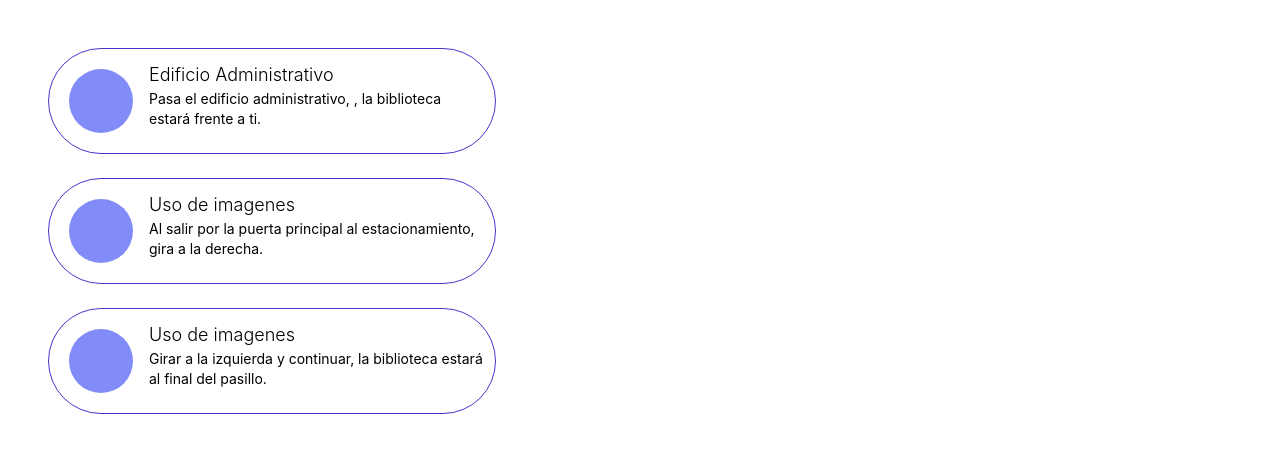
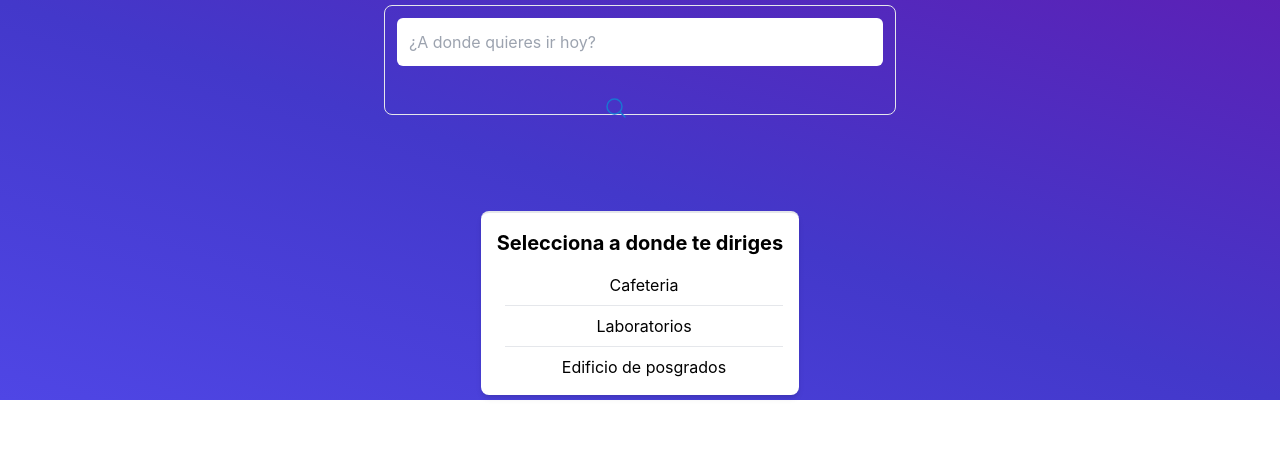
Before and after one commit to Jessthesaver/uach-map, a React (Create React App) app: page /administrativo in a window 1280 px wide. Shown: the top 452 px of the page. Built offline with nearby package versions, Linux system fonts and the light colour scheme.

Commit message:
mejoras del router

```diff
--- a/src/App.tsx
+++ b/src/App.tsx
@@ -1,14 +1,29 @@
 import React from "react";
 import "./App.css";
+import { BrowserRouter, Routes, Route } from "react-router-dom";
 import Home from "./views/home";
-import MapNavigator from "./views/maps/map";
 import AdministrativoLaboratorios from "./views/maps/Administrativo-Laboratorios";
 import AdministrativoCafeteria from "./views/maps/Administrativo-Cafeteria";
+import Administrativo from "./views/startPoints/Administrativo";
 
 function App() {
   return (
     <div className="App">
-      <AdministrativoCafeteria></AdministrativoCafeteria>
+      <BrowserRouter>
+        <Routes>
+          <Route path="/">
+            <Route index element={<Home />} />
+            <Route path="/administrativo">
+              <Route index element={<Administrativo />} />
+              <Route
+                path="laboratorios"
+                element={<AdministrativoLaboratorios />}
+              />
+              <Route path="cafeteria" element={<AdministrativoCafeteria />} />
+            </Route>
+          </Route>
+        </Routes>
+      </BrowserRouter>
     </div>
   );
 }
--- a/src/views/home.tsx
+++ b/src/views/home.tsx
@@ -1,49 +1,25 @@
 import { Box } from "@mui/material";
 
-export default function Home() {
+export default function Administrativo() {
   return (
-    <Box className="relative h-[400px] bg-gradient-to-tr from-indigo-600 via-indigo-700 to-violet-800">
+    <Box className="relative h-[200px] bg-gradient-to-tr from-indigo-600 via-indigo-700 to-violet-800">
       <Box className="flex flex-col gap-4 justify-center items-center w-full h-full px-3 md:px-0">
         <h1 className="text-4xl md:text-5xl lg:text-6xl font-bold text-white">
-          Bienvenido a el mapa interactivo de facultad de ingenieria!
+          Selecciona el punto de partida
         </h1>
-
-        <div className="relative p-3 border border-gray-200 rounded-lg w-full max-w-lg">
-          <input
-            type="text"
-            className="rounded-md w-full p-3 "
-            placeholder="¿A donde quieres ir hoy?"
-          />
-
-          <button type="submit" className="absolute right-6 top-6">
-            <svg
-              xmlns="http://www.w3.org/2000/svg"
-              fill="none"
-              viewBox="0 0 24 24"
-              stroke-width="1.5"
-              stroke="currentColor"
-              className="w-6 h-6">
-              <path
-                stroke-linecap="round"
-                stroke-linejoin="round"
-                d="M21 21l-5.197-5.197m0 0A7.5 7.5 0 105.196 5.196a7.5 7.5 0 0010.607 10.607z"
-              />
-            </svg>
-          </button>
-        </div>
       </Box>
       <div className="max-w-sm mx-auto mt-20 p-4 shadow-md rounded-lg border-t-2 border-indigo-700">
         <div className="flex justify-between pb-4">
-          <p className="font-bold text-xl">Lugares más comunes</p>
+          <p className="font-bold text-xl">Selecciona tu punto de partida</p>
         </div>
         <div className="flex flex-col gap-2 pl-2">
+          <a href="administrativo">Secretaria administrativa</a>
+          <hr />
           <a href="#">Sala de examenes profesionales</a>
           <hr />
           <a href="#">Auditorio Aguilera Baca</a>
           <hr />
           <a href="#">Sala de seminarios</a>
-          <hr />
-          <a href="#">Secretaria administrativa</a>
           <hr />
           <a href="#">Edificio de posgrados</a>
         </div>
--- a/src/views/maps/Administrativo-Cafeteria.tsx
+++ b/src/views/maps/Administrativo-Cafeteria.tsx
@@ -1,14 +1,18 @@
+import { Box } from "@mui/material";
+
 export default function AdministrativoCafeteria() {
   return (
     <>
+      <Box className="relative h-[100px] bg-gradient-to-tr from-indigo-600 via-indigo-700 to-violet-800">
+        <Box className="flex flex-col gap-4 justify-center items-center w-full h-full px-3 md:px-0"></Box>
         <div className="flex flex-col max-w-md m-12">
           <div className="flex flex-col rounded-full sm:flex-row border border-indigo-700 py-1 px-1 w-full text-center sm:text-left">
             <div className="flex-shrink-0  m-4 w-16 h-16 rounded-full bg-indigo-400 self-center"></div>
             <div className="flex flex-col py-2 pr-2">
               <h1 className="text-lg font-light">Edificio Administrativo</h1>
               <p className="text-sm font-hairline">
-              Pasa el edificio administrativo, , la biblioteca estará frente a
-              ti.
+                Pasa el edificio administrativo, al salir por la puerta
+                principal al estacionamiento.
               </p>
             </div>
           </div>
@@ -18,8 +22,8 @@ export default function AdministrativoCafeteria() {
             <div className="flex flex-col py-2 pr-2">
               <h1 className="text-lg font-light">Uso de imagenes</h1>
               <p className="text-sm font-hairline">
-              Al salir por la puerta principal al estacionamiento, gira a la
-              derecha.
+                Gira a la derecha, la biblioteca estará frente a ti, girar a la
+                izquierda y continuar.
               </p>
             </div>
           </div>
@@ -29,13 +33,13 @@ export default function AdministrativoCafeteria() {
             <div className="flex flex-col py-2 pr-2">
               <h1 className="text-lg font-light">Uso de imagenes</h1>
               <p className="text-sm font-hairline">
-              Girar a la izquierda y continuar, la biblioteca estará al final
-              del pasillo.
+                La cafetería estará al final del pasillo.
               </p>
             </div>
           </div>
           <br />
         </div>
+      </Box>
     </>
   );
 }
--- a/src/views/maps/Administrativo-Laboratorios.tsx
+++ b/src/views/maps/Administrativo-Laboratorios.tsx
@@ -1,6 +1,10 @@
+import { Box } from "@mui/material";
+
 export default function AdministrativoLaboratorios() {
   return (
     <>
+      <Box className="relative h-[100px] bg-gradient-to-tr from-indigo-600 via-indigo-700 to-violet-800">
+        <Box className="flex flex-col gap-4 justify-center items-center w-full h-full px-3 md:px-0"></Box>
         <div className="flex flex-col max-w-md m-12">
           <div className="flex flex-col rounded-full sm:flex-row border border-indigo-700 py-1 px-1 w-full text-center sm:text-left">
             <div className="flex-shrink-0  m-4 w-16 h-16 rounded-full bg-indigo-400 self-center"></div>
@@ -48,6 +52,7 @@ export default function AdministrativoLaboratorios() {
           </div>
           <br />
         </div>
+      </Box>
     </>
   );
 }
--- a/src/views/maps/Administrativo-Posgrados.tsx
+++ b/src/views/maps/Administrativo-Posgrados.tsx
@@ -1,6 +1,10 @@
+import { Box } from "@mui/material";
+
 export default function AdministrativoPosgrados() {
   return (
     <>
+      <Box className="relative h-[100px] bg-gradient-to-tr from-indigo-600 via-indigo-700 to-violet-800">
+        <Box className="flex flex-col gap-4 justify-center items-center w-full h-full px-3 md:px-0"></Box>
         <div className="flex flex-col max-w-md m-12">
           <div className="flex flex-col rounded-full sm:flex-row border border-indigo-700 py-1 px-1 w-full text-center sm:text-left">
             <div className="flex-shrink-0  m-4 w-16 h-16 rounded-full bg-indigo-400 self-center"></div>
@@ -57,6 +61,7 @@ export default function AdministrativoPosgrados() {
           </div>
           <br />
         </div>
+      </Box>
     </>
   );
 }
--- a/src/views/startPoints/Administrativo.tsx
+++ b/src/views/startPoints/Administrativo.tsx
@@ -0,0 +1,45 @@
+import { Box, Button } from "@mui/material";
+
+export default function Administrativo() {
+  return (
+    <Box className="relative h-[400px] bg-gradient-to-tr from-indigo-600 via-indigo-700 to-violet-800">
+      <Box className="flex flex-col gap-4 justify-center items-center w-full h-full px-3 md:px-0">
+        <div className="relative p-3 border border-gray-200 rounded-lg w-full max-w-lg">
+          <input
+            type="text"
+            className="rounded-md w-full p-3 "
+            placeholder="¿A donde quieres ir hoy?"
+          />
+
+          <Button type="submit" className="absolute right-6 top-6 bg-white">
+            <svg
+              xmlns="http://www.w3.org/2000/svg"
+              fill="none"
+              viewBox="0 0 24 24"
+              stroke-width="1.5"
+              stroke="currentColor"
+              className="w-6 h-6">
+              <path
+                stroke-linecap="round"
+                stroke-linejoin="round"
+                d="M21 21l-5.197-5.197m0 0A7.5 7.5 0 105.196 5.196a7.5 7.5 0 0010.607 10.607z"
+              />
+            </svg>
+          </Button>
+        </div>
+        <div className="max-w-sm mx-auto mt-20 p-4 shadow-md rounded-lg border-t-2 bg-white">
+          <div className="flex justify-between pb-4">
+            <p className="font-bold text-xl">Selecciona a donde te diriges</p>
+          </div>
+          <div className="flex flex-col gap-2 pl-2">
+            <a href="/administrativo/cafeteria">Cafeteria</a>
+            <hr />
+            <a href="/administrativo/laboratorios">Laboratorios</a>
+            <hr />
+            <a href="/administrativo/posgrados">Edificio de posgrados</a>
+          </div>
+        </div>
+      </Box>
+    </Box>
+  );
+}
```
Lines whose indentation alone changed are shown as unchanged.
